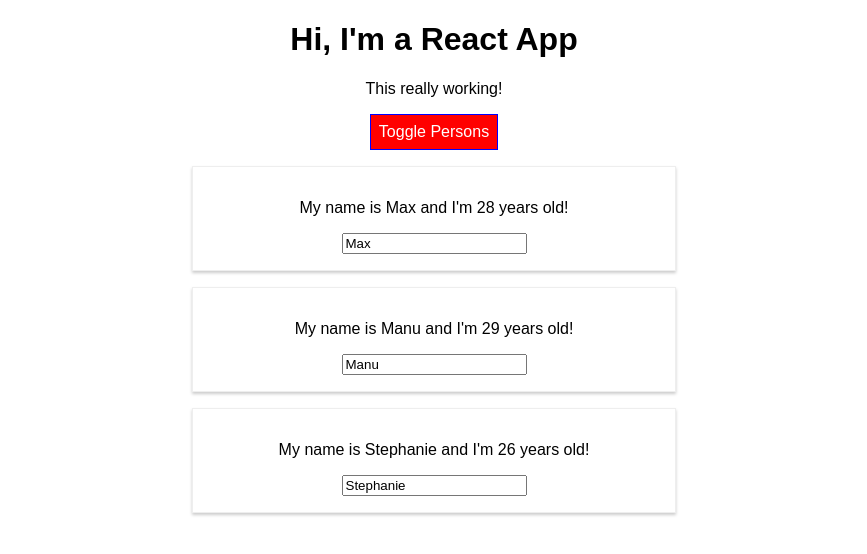
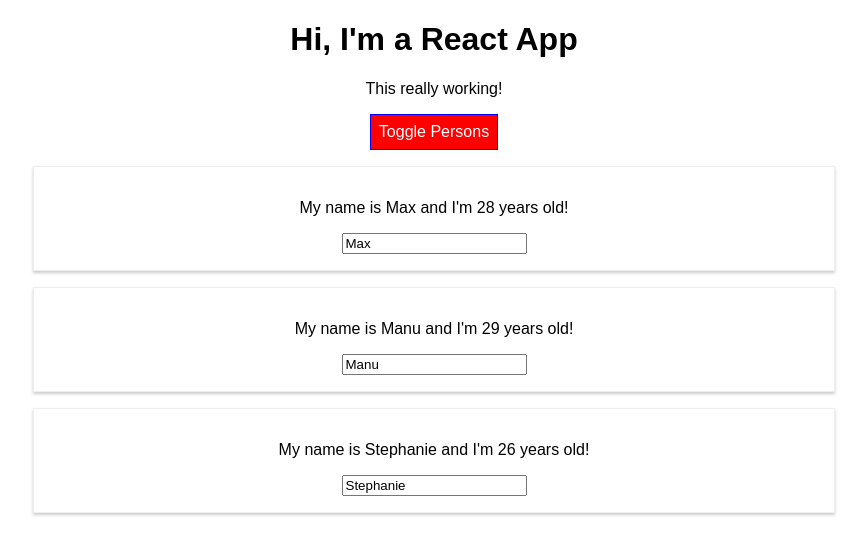
Before and after one commit to schenkd/react-udemy-example, a React (Create React App) app: page / in a window 1280 px wide. Both pictures are taken after a click on the button "Toggle Persons". Shown: the top 554 px of the page, without its empty margins (206-1073 px from the left). Built offline with nearby package versions, Linux system fonts and the light colour scheme.

Commit message:
remove Radium

```diff
--- a/src/App.js
+++ b/src/App.js
@@ -1,5 +1,4 @@
 import React, { Component } from 'react';
-import Radium, { StyleRoot } from 'radium';
 import Person from './Person/Person.js';
 import './App.css';
 
@@ -57,10 +56,6 @@
       border: '1px solid blue',
       padding: '8px',
       cursor: 'pointer',
-      ':hover': {
-        backgroundColor: 'lightgreen',
-        color: 'black'
-      }
     };
 
     let persons = null;
@@ -80,10 +75,6 @@
       );
 
       style.backgroundColor = 'red';
-      style[':hover'] = {
-          backgroundColor: 'salmon',
-          color: 'black'
-      };
     }
 
     // dynamic styling classes
@@ -94,9 +85,8 @@
     if (this.state.persons.length <= 1) {
       classes.push('bold');
     }
-
+    // StyleRoot extends Radium functionality with mediaQueries
     return (
-      <StyleRoot>
       <div className="App">
         <h1>Hi, I'm a React App</h1>
         <p className={ classes.join(' ') }>This really working!</p>
@@ -105,9 +95,8 @@
           onClick={ this.togglePersonsHandler }>Toggle Persons</button>
         { persons }
       </div>
-      </StyleRoot>
     );
   }
 }
 
-export default Radium(App);
+export default App;
--- a/src/Person/Person.js
+++ b/src/Person/Person.js
@@ -1,17 +1,10 @@
 import React from 'react';
-import Radium from 'radium';
 
 import './Person.css';
 
 const person = (props) => {
-    const style = {
-        '@media(min-width: 500px)': {
-            width: '450px'
-        }
-    };
-
     return (
-        <div className="Person" style={ style }>
+        <div className="Person">
             <p onClick={ props.click }>My name is { props.name } and I'm { props.age } years old!</p>
             <p>{ props.children }</p>
             <input type='text' onChange={ props.changed } value={ props.name }/>
@@ -19,4 +12,4 @@
     )
 }
 
-export default Radium(person);
+export default person;
```
Lines whose indentation alone changed are shown as unchanged.
